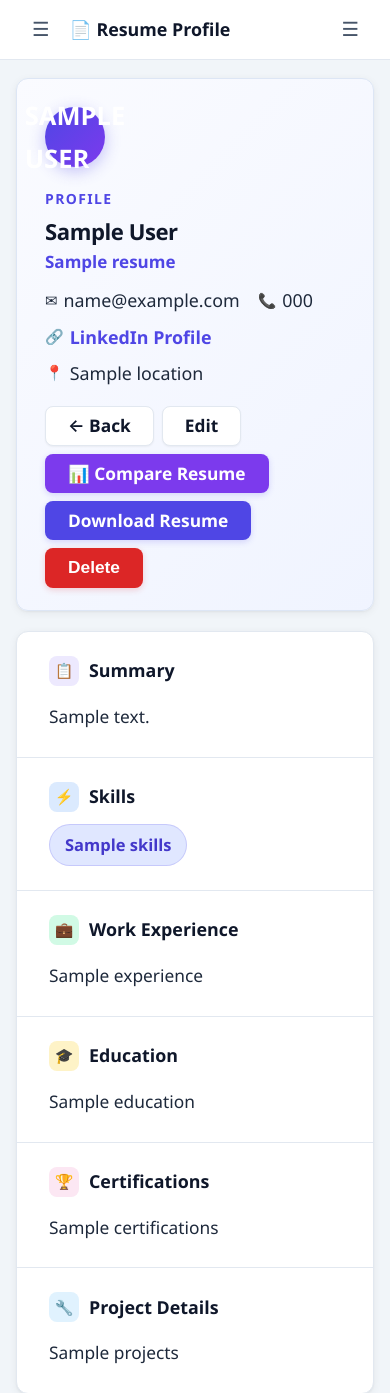
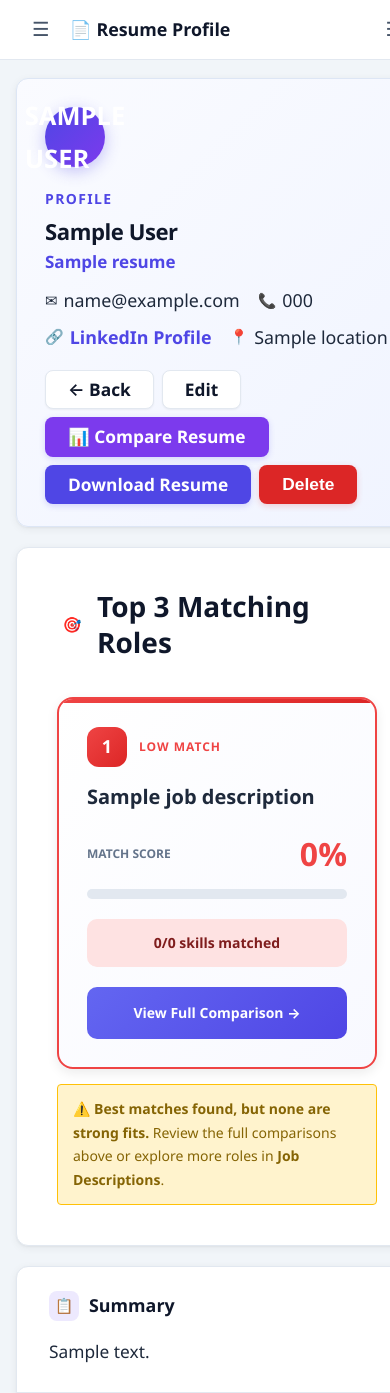
Before and after one commit to Sindhu-3011/resume, a Flask app: page /profile/3 in a window 390 px wide; the page is wider, and only the part inside the window is pictured. Shown: the top 1393 px of that part. Run offline with Flask 3, Linux system fonts and the light colour scheme; tables that the repository leaves empty hold one stand-in row (values such as "Sample post"); a database or web service that is not in the repository returns one stand-in record (values such as "Sample title"); some libraries are stand-ins or nearby versions.

Commit message:
feat: add top 3 matching job descriptions with premium UI
- Calculate and display top 3 matching JDs on profile view with match percentages
- Add ranking badges, progress bars, and match level indicators
- Enhanced visual design with responsive 3-column grid layout
- Improved LinkedIn URL fragment removal for clean data parsing
- Direct redirect to profile view after saving new resume to show matches
- Color-coded match indicators (green/blue/orange/red based on score)

```diff
--- a/resume_profile_saved_list/app.py
+++ b/resume_profile_saved_list/app.py
@@ -1144,6 +1144,17 @@ def parse_resume_text(text, name_hint=None):
     if linkedin_match:
         parsed["linkedin"] = "https://www.linkedin.com/in/" + linkedin_match.group(1)
 
+    # Remove all LinkedIn URLs and fragments from text
+    text = re.sub(r'https?://[^\s]*linkedin\.com[^\s]*', '', text, flags=re.I)
+    text = re.sub(r'www\.linkedin\.com[^\s]*', '', text, flags=re.I)
+    text = re.sub(r'linkedin\.com/in/[a-zA-Z0-9\-_%/@?=&#]*', '', text, flags=re.I)
+    text = re.sub(r'\?skipRedirect[^\s]*|\&skipRedirect[^\s]*|#skipRedirect[^\s]*', '', text, flags=re.I)
+    # Remove standalone LinkedIn profile ID fragments (e.g., "karnam-29a6b416a/")
+    text = re.sub(r'^\s*[a-z]+\-[a-z0-9]+/?$', '', text, flags=re.MULTILINE | re.I)
+
+    lines = [line.strip() for line in text.split('\n')]
+    lines = [line for line in lines if line]
+
     if not parsed["full_name"]:
         parsed["full_name"] = parse_label_value(lines, ["name", "full name", "candidate name"])
     parsed["title"] = parse_label_value(lines, ["title", "designation", "role", "current role"])
@@ -1458,7 +1469,8 @@ def edit_resume(resume_id=None):
             )
             new_id = cursor.fetchone()["id"]
             sync_skills(conn, new_id, merged.get("skills", ""))
-            return redirect(url_for("profile_list"))
+            flash("Profile saved successfully! Here are your top matching roles.", "success")
+            return redirect(url_for("profile_detail", resume_id=new_id))
 
         # GET
         if resume_id:
@@ -1499,9 +1511,30 @@ def profile_list():
 def profile_detail(resume_id):
     with db_conn() as conn:
         resume = conn.execute("SELECT * FROM resume WHERE id = %s", (resume_id,)).fetchone()
-    if not resume:
-        return "Profile not found", 404
-    return render_template("profile.html", resume=resume)
+        if not resume:
+            return "Profile not found", 404
+
+        # Calculate top 3 matching JDs
+        jds = conn.execute("SELECT * FROM job_description ORDER BY created_at DESC").fetchall()
+        resume_dict = dict(resume)
+
+        matches = []
+        for jd in jds:
+            jd_dict = dict(jd)
+            score = calculate_match_score(resume_dict, jd_dict)
+            matches.append({
+                'jd_id': jd['id'],
+                'jd_title': jd['title'],
+                'match_percentage': score['match_percentage'],
+                'matched_count': score['matched_count'],
+                'total_jd_requirements': score['total_jd_requirements']
+            })
+
+        matches.sort(key=lambda x: x['match_percentage'], reverse=True)
+        top_matches = matches[:3]
+        is_weak = top_matches and top_matches[0]['match_percentage'] < 50
+
+    return render_template("profile.html", resume=resume, top_matches=top_matches, is_weak=is_weak)
 
 
 @app.route("/profile/slug/<slug>")
--- a/resume_profile_saved_list/templates/profile.html
+++ b/resume_profile_saved_list/templates/profile.html
@@ -36,6 +36,65 @@
         </form>
     </div>
 </section>
+
+<!-- Top 3 Matching Roles Section -->
+{% if top_matches %}
+<section class="card matching-roles-section" style="padding: 40px;">
+    <div class="section-header" style="margin-bottom: 36px;">
+        <div class="section-icon">🎯</div>
+        <h2 style="font-size: 28px; font-weight: 900; margin: 0;">Top 3 Matching Roles</h2>
+    </div>
+
+    <div style="display: grid; grid-template-columns: repeat(auto-fit, minmax(320px, 1fr)); gap: 24px;">
+        {% for match in top_matches %}
+        <div style="background: linear-gradient(135deg, #ffffff 0%, #f8f9ff 100%); border: 2px solid {% if match.match_percentage >= 80 %}#10b981{% elif match.match_percentage >= 60 %}#6366f1{% elif match.match_percentage >= 40 %}#f59e0b{% else %}#ef4444{% endif %}; border-radius: 16px; padding: 28px; transition: all 0.3s cubic-bezier(0.34, 1.56, 0.64, 1); position: relative; overflow: hidden; box-shadow: 0 4px 12px rgba(0,0,0,0.08); hover:box-shadow: 0 12px 28px rgba(0,0,0,0.12); hover:transform: translateY(-4px);" onmouseover="this.style.boxShadow='0 12px 28px rgba(0,0,0,0.12)'; this.style.transform='translateY(-4px)';" onmouseout="this.style.boxShadow='0 4px 12px rgba(0,0,0,0.08)'; this.style.transform='translateY(0)';">
+            <div style="position: absolute; top: 0; left: 0; right: 0; height: 4px; background: linear-gradient(90deg, {% if match.match_percentage >= 80 %}#10b981, #059669{% elif match.match_percentage >= 60 %}#6366f1, #4f46e5{% elif match.match_percentage >= 40 %}#f59e0b, #d97706{% else %}#ef4444, #dc2626{% endif %});"></div>
+
+            <div style="display: flex; align-items: center; gap: 12px; margin-bottom: 16px;">
+                <div style="width: 40px; height: 40px; border-radius: 12px; background: {% if match.match_percentage >= 80 %}linear-gradient(135deg, #10b981, #059669){% elif match.match_percentage >= 60 %}linear-gradient(135deg, #6366f1, #4f46e5){% elif match.match_percentage >= 40 %}linear-gradient(135deg, #f59e0b, #d97706){% else %}linear-gradient(135deg, #ef4444, #dc2626){% endif %}; display: flex; align-items: center; justify-content: center; color: white; font-weight: 900; font-size: 18px;">
+                    {{ loop.index }}
+                </div>
+                <span style="font-size: 12px; font-weight: 700; color: {% if match.match_percentage >= 80 %}#10b981{% elif match.match_percentage >= 60 %}#6366f1{% elif match.match_percentage >= 40 %}#f59e0b{% else %}#ef4444{% endif %}; text-transform: uppercase; letter-spacing: 1px;">
+                    {% if match.match_percentage >= 80 %}Strong Match{% elif match.match_percentage >= 60 %}Good Match{% elif match.match_percentage >= 40 %}Partial Match{% else %}Low Match{% endif %}
+                </span>
+            </div>
+
+            <h3 style="margin: 0 0 16px 0; font-size: 20px; font-weight: 900; line-height: 1.4;">
+                <a href="{{ url_for('compare_result', resume_id=resume.id, jd_id=match.jd_id) }}" style="color: #1e293b; text-decoration: none; transition: color 0.2s;">
+                    {{ match.jd_title }}
+                </a>
+            </h3>
+
+            <div style="margin-bottom: 20px;">
+                <div style="display: flex; align-items: center; justify-content: space-between; margin-bottom: 8px;">
+                    <span style="font-size: 12px; font-weight: 700; color: #64748b; text-transform: uppercase;">Match Score</span>
+                    <span style="font-size: 32px; font-weight: 900; {% if match.match_percentage >= 80 %}color: #10b981{% elif match.match_percentage >= 60 %}color: #6366f1{% elif match.match_percentage >= 40 %}color: #f59e0b{% else %}color: #ef4444{% endif %};">{{ match.match_percentage }}%</span>
+                </div>
+                <div style="width: 100%; height: 10px; background: #e2e8f0; border-radius: 6px; overflow: hidden;">
+                    <div style="height: 100%; width: {{ match.match_percentage }}%; background: linear-gradient(90deg, {% if match.match_percentage >= 80 %}#10b981, #059669{% elif match.match_percentage >= 60 %}#6366f1, #4f46e5{% elif match.match_percentage >= 40 %}#f59e0b, #d97706{% else %}#ef4444, #dc2626{% endif %}); transition: width 0.8s cubic-bezier(0.34, 1.56, 0.64, 1);"></div>
+                </div>
+            </div>
+
+            <div style="background: {% if match.match_percentage >= 80 %}#d1fae5{% elif match.match_percentage >= 60 %}#e0e7ff{% elif match.match_percentage >= 40 %}#fef3c7{% else %}#fee2e2{% endif %}; padding: 12px 16px; border-radius: 10px; margin-bottom: 20px; text-align: center;">
+                <div style="font-size: 14px; font-weight: 700; {% if match.match_percentage >= 80 %}color: #065f46{% elif match.match_percentage >= 60 %}color: #1e3a8a{% elif match.match_percentage >= 40 %}color: #78350f{% else %}color: #7f1d1d{% endif %};">
+                    {{ match.matched_count }}/{{ match.total_jd_requirements }} skills matched
+                </div>
+            </div>
+
+            <a href="{{ url_for('compare_result', resume_id=resume.id, jd_id=match.jd_id) }}" style="display: block; width: 100%; padding: 14px; background: linear-gradient(135deg, #6366f1, #4f46e5); color: white; text-align: center; text-decoration: none; border-radius: 10px; font-weight: 700; font-size: 14px; transition: all 0.2s; cursor: pointer; border: none;">
+                View Full Comparison →
+            </a>
+        </div>
+        {% endfor %}
+    </div>
+
+    {% if is_weak %}
+    <div class="weak-match-warning" style="background: #fff3cd; border: 1px solid #ffc107; color: #856404; padding: 12px 15px; border-radius: 4px; margin-top: 15px; font-size: 14px;">
+        <p style="margin: 0;">⚠️ <strong>Best matches found, but none are strong fits.</strong> Review the full comparisons above or explore more roles in <a href="{{ url_for('jd_management') }}" style="color: #856404; font-weight: 600;">Job Descriptions</a>.</p>
+    </div>
+    {% endif %}
+</section>
+{% endif %}
 
 <!-- Content Sections -->
 <section class="card profile-body">
```
